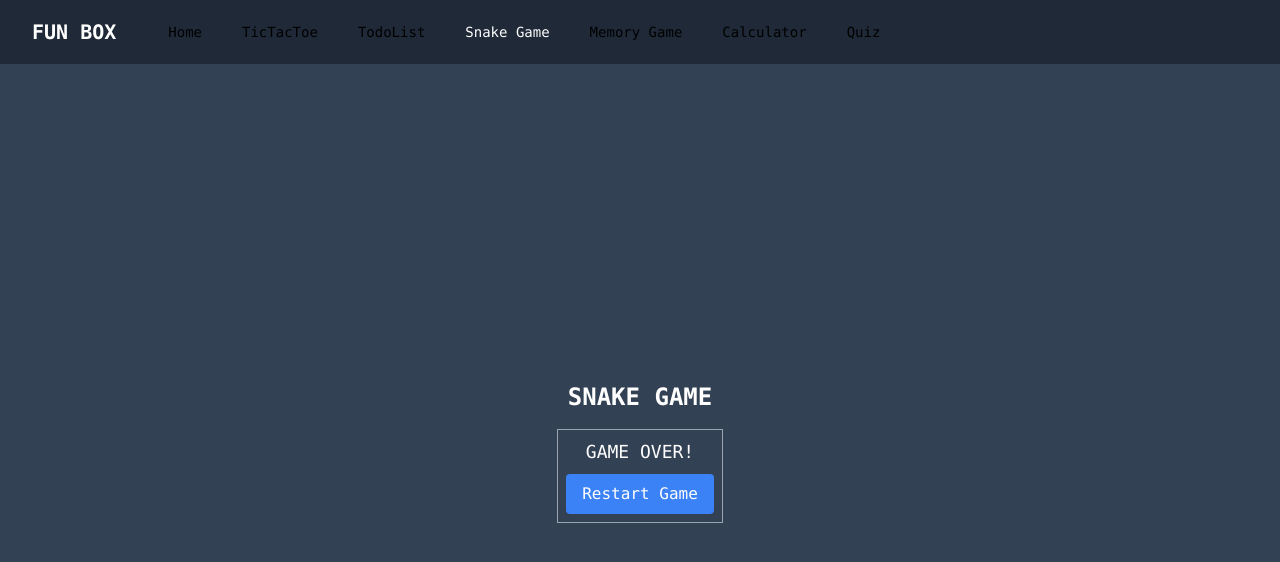
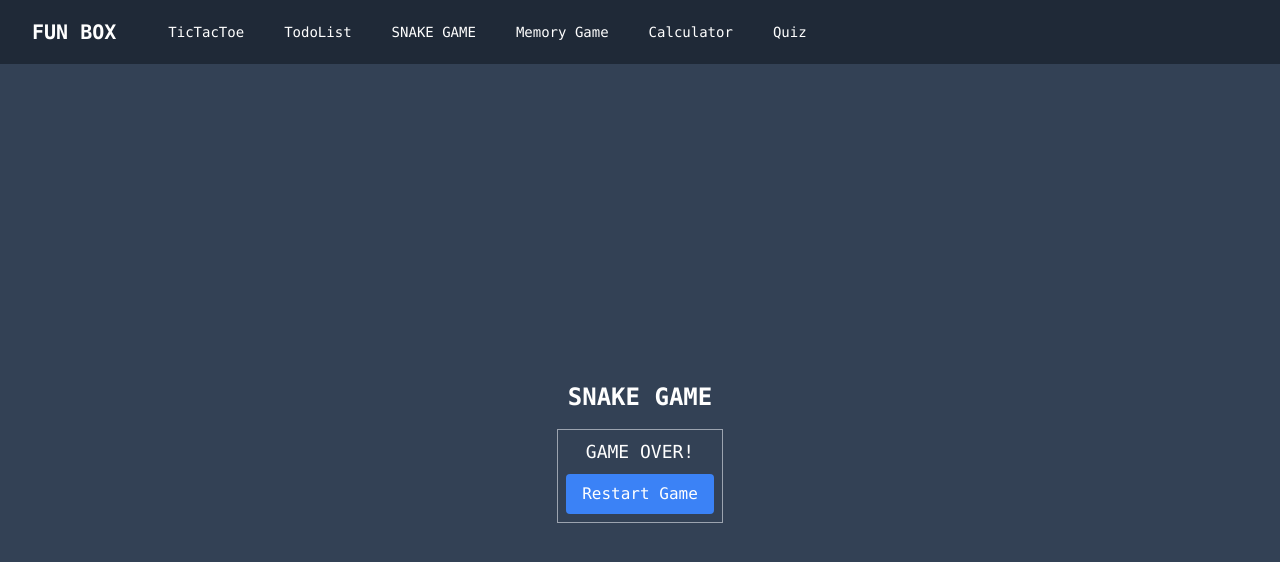
Before and after one commit to hkshakib/reactfunbox, a React (Create React App) app: page /snake in a window 1280 px wide. Shown: the top 562 px of the page. Built offline with nearby package versions, Linux system fonts and the light colour scheme.

Commit message:
fix: navbar responsive styling and menue hover color also fix quiz loading state

```diff
--- a/src/components/Navbar.jsx
+++ b/src/components/Navbar.jsx
@@ -1,4 +1,5 @@
 import React, { useState } from 'react';
+import { AiOutlineMenu } from "react-icons/ai";
 
 const Navbar = () => {
   const [menuOpen, setMenuOpen] = useState(false);
@@ -13,29 +14,26 @@ const Navbar = () => {
         <div className="flex items-center justify-between h-16">
           <div className="flex items-center">
             <div className="flex-shrink-0">
-              <span className="text-white font-bold text-xl">FUN BOX</span>
+              <a href="/" className="text-white font-bold text-xl">FUN BOX</a>
             </div>
             <div className="hidden md:block">
               <div className="ml-10 flex items-baseline space-x-4">
-                <NavLink to="/" activeClassName="text-white">
-                  Home
-                </NavLink>
-                <NavLink to="/tic-tac-toe" activeClassName="text-white">
+                <NavLink to="/tic-tac-toe" activeClassName="text-white font-bold uppercase">
                   TicTacToe
                 </NavLink>
-                <NavLink to="/to-do" activeClassName="text-white">
+                <NavLink to="/to-do" activeClassName="text-white font-bold uppercase">
                   TodoList
                 </NavLink>
-                <NavLink to="/snake" activeClassName="text-white">
+                <NavLink to="/snake" activeClassName="text-white font-bold uppercase">
                   Snake Game
                 </NavLink>
-                <NavLink to="/memory-game" activeClassName="text-white">
+                <NavLink to="/memory-game" activeClassName="text-white font-bold uppercase">
                   Memory Game
                 </NavLink>
-                <NavLink to="/calculator" activeClassName="text-white">
+                <NavLink to="/calculator" activeClassName="text-white font-bold uppercase">
                   Calculator
                 </NavLink>
-                <NavLink to="/quiz" activeClassName="text-white">
+                <NavLink to="/quiz" activeClassName="text-white font-bold uppercase">
                   Quiz
                 </NavLink>
               </div>
@@ -44,26 +42,14 @@ const Navbar = () => {
           <div className="md:hidden">
             <button
               type="button"
-              className="text-white hover:text-gray-300 focus:outline-none focus:text-gray-300"
+              className="text-white cursor-pointer hover:text-gray-300 focus:outline-none focus:text-gray-300"
               onClick={toggleMenu}
             >
-              <svg
-                className="h-6 w-6 fill-current"
-                viewBox="0 0 24 24"
-                xmlns="http://www.w3.org/2000/svg"
-              >
                 {menuOpen ? (
-                  <path
-                    className="fill-current text-white"
-                    d="M6 18L18 6M6 6l12 12"
-                  />
+                  <AiOutlineMenu/>
                 ) : (
-                  <path
-                    className="fill-current text-white"
-                    d="M4 6h16M4 12h16M4 18h16"
-                  />
+                  <AiOutlineMenu/>
                 )}
-              </svg>
             </button>
           </div>
         </div>
@@ -71,10 +57,7 @@ const Navbar = () => {
           className={`md:hidden ${menuOpen ? 'block' : 'hidden'}`}
           id="mobile-menu"
         >
-          <div className="px-2 pt-2 pb-3 space-y-1 sm:px-3">
-            <NavLink to="/" activeClassName="text-white">
-              Home
-            </NavLink>
+          <div className=" flex flex-col items-center px-2 pt-2 pb-3 space-y-1 sm:px-3">
             <NavLink to="/tic-tac-toe" activeClassName="text-white">
               TicTacToe
             </NavLink>
@@ -106,8 +89,8 @@ const NavLink = ({ to, activeClassName, children }) => {
   return (
     <a
       href={to}
-      className={`text-black hover:text-gray-300 px-3 py-2 rounded-md text-sm font-medium ${
-        isActive ? activeClassName : ''
+      className={`text-white hover:text-gray-300 px-3 py-2 rounded-md text-sm font-medium ${
+        isActive ? activeClassName : 'text-blue-100'
       }`}
     >
       {children}
--- a/src/pages/Quiz.jsx
+++ b/src/pages/Quiz.jsx
@@ -49,7 +49,7 @@ const Quiz = () => {
   };
 
   if (!quizData) {
-    return <div>Loading...</div>;
+    return <div className='flex basis[100%] justify-center items-center uppercase text-white'>Loading...</div>;
   }
 
   if (quizComplete) {
```
